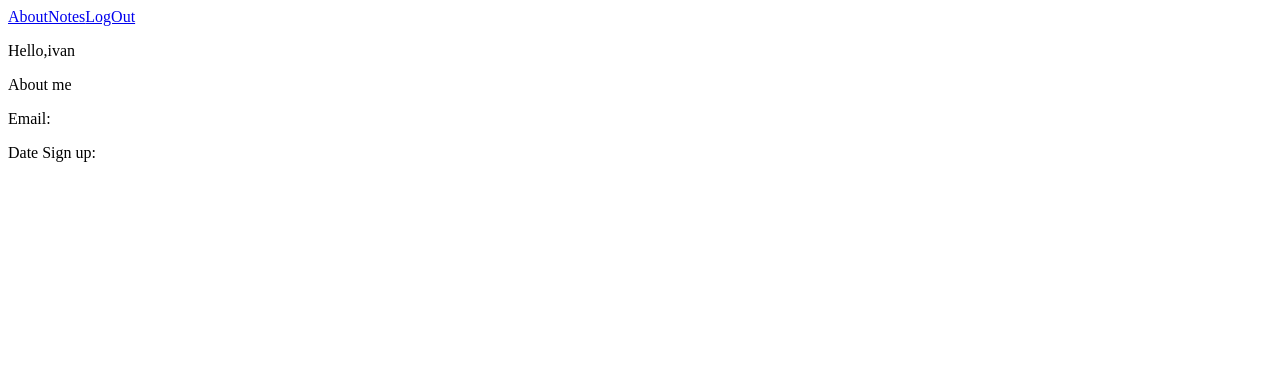
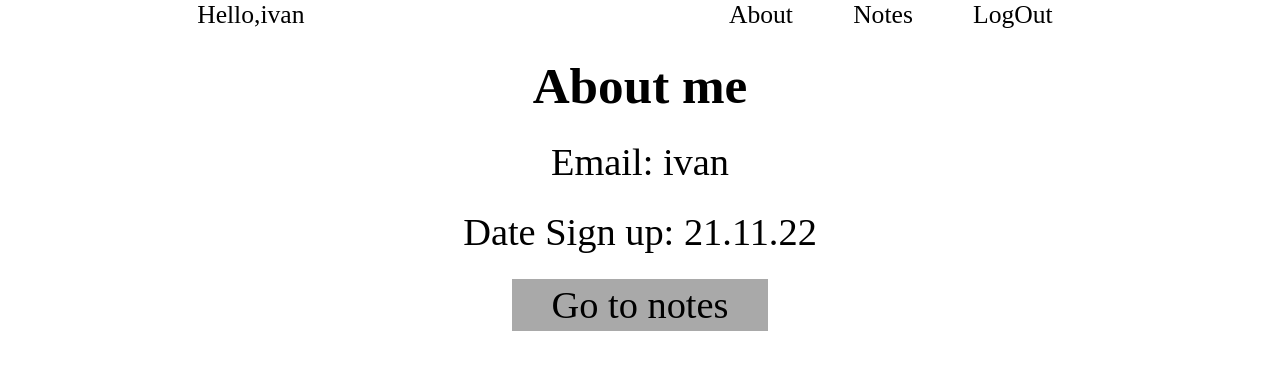
Before and after one commit to Albertoejdhdjfjdjfj/-, a React (Create React App) app: page /dashboard in a window 1280 px wide. Both pictures are taken after a click on the button "LogIn". Shown: the top 370 px of the page. Built offline with nearby package versions, Linux system fonts and the light colour scheme; data requests are answered from the project's data file.

Commit message:
I corrected code

```diff
--- /dev/null
+++ b/src/routes/Dashboad/About/About.css
@@ -0,0 +1,34 @@
+* {
+  margin: 0;
+  padding: 0;
+  text-decoration: none;
+}
+.about {
+  display: flex;
+  flex-direction: column;
+  align-items: center;
+}
+
+h1 {
+  text-align: center;
+  font-size: 4vw;
+  margin-top: 2vw;
+}
+
+.about > p {
+  text-align: center;
+  font-size: 3vw;
+  margin-top: 2vw;
+}
+
+.link {
+  width: 20vw;
+  height: 4vw;
+  background-color: darkgray;
+  color: black;
+  display: flex;
+  justify-content: center;
+  align-items: center;
+  font-size: 3vw;
+  margin-top: 2vw;
+}
--- a/src/routes/Dashboad/About/About.js
+++ b/src/routes/Dashboad/About/About.js
@@ -1,9 +1,15 @@
-export default function About(data) {
+import './About.css';
+import { NavLink } from 'react-router-dom';
+/* eslint-disable */
+export default function About({ data }) {
   return (
-    <div>
-      <p>About me</p>
+    <div className="about">
+      <h1>About me</h1>
       <p>Email: {data.email}</p>
       <p>Date Sign up: {data.date}</p>
+      <NavLink className="link" to="/dashboard/notes">
+        Go to notes
+      </NavLink>
     </div>
   );
 }
--- /dev/null
+++ b/src/routes/Dashboad/Dashboard.css
@@ -0,0 +1,25 @@
+* {
+  margin: 0;
+  padding: 0;
+  text-decoration: none;
+}
+
+.navigation {
+  display: flex;
+  justify-content: space-around;
+}
+
+.navigation > p {
+  font-size: 2vw;
+}
+
+.linkToPage {
+  color: black;
+  font-size: 2vw;
+}
+
+.links {
+  width: 30%;
+  display: flex;
+  justify-content: space-around;
+}
--- a/src/routes/Dashboad/Dashboard.js
+++ b/src/routes/Dashboad/Dashboard.js
@@ -4,6 +4,7 @@ import { useState, useEffect } from 'react';
 import About from './About/About';
 import Notes from './Notes/Notes';
 import LogOut from './LogOut/LogOut';
+import './Dashboard.css';
 
 export default function Dashboard() {
   const [data, setData] = useState();
@@ -21,11 +22,19 @@ export default function Dashboard() {
   if (data) {
     return (
       <div>
-        <div>
-          <NavLink to="/dashboard/">About</NavLink>
-          <NavLink to="/dashboard/notes">Notes</NavLink>
-          <NavLink to="/dashboard/logout">LogOut</NavLink>
+        <div className="navigation">
           <p>Hello,{data.email}</p>
+          <div className="links">
+            <NavLink className="linkToPage" to="/dashboard/">
+              About
+            </NavLink>
+            <NavLink className="linkToPage" to="/dashboard/notes">
+              Notes
+            </NavLink>
+            <NavLink className="linkToPage" to="/dashboard/logout">
+              LogOut
+            </NavLink>
+          </div>
         </div>
         <Routes>
           <Route index element={<About data={data} />} />
--- a/src/routes/Dashboad/Notes/CreateNote.js
+++ b/src/routes/Dashboad/Notes/CreateNote.js
@@ -1,13 +1,17 @@
 import { NavLink } from 'react-router-dom';
 import { useState } from 'react';
+import './styles/CreateNote.css';
 
 export default function CreateNote(Id) {
   const [name, setName] = useState();
   const [text, setText] = useState();
   return (
-    <div>
-      <div>
-        <NavLink to="/dashboard/notes">Back</NavLink>Create new note
+    <div className="wrapperOfPage">
+      <div className="navOfPage">
+        <NavLink className="linkBack" to="/dashboard/notes">
+          Back
+        </NavLink>
+        <h2>Create new note</h2>
       </div>
       <input onChange={(e) => setName(e.target.value)} type="text" placeholder="Name" />
       <input onChange={(e) => setText(e.target.value)} type="text" placeholder="Note text..." />
--- a/src/routes/Dashboad/Notes/ListOfNotes.js
+++ b/src/routes/Dashboad/Notes/ListOfNotes.js
@@ -1,5 +1,7 @@
 import { NavLink } from 'react-router-dom';
 import { useState, useEffect } from 'react';
+import './styles/ListOfNotes.css';
+
 export default function ListOfNotes(userId) {
   const [notes, setNotes] = useState(false);
 
@@ -11,18 +13,22 @@ export default function ListOfNotes(userId) {
 
   if (notes) {
     return (
-      <div>
-        <p>Notes</p>
-        <NavLink to="/dashboard/notes/create">Add new note</NavLink>
-        <div>
+      <div className="notesField">
+        <h1>Notes</h1>
+        <NavLink className="link" to="/dashboard/notes/create">
+          Add new note
+        </NavLink>
+        <div className="notes">
           {notes.map((item) => (
-            <div key={item.id}>
-              <NavLink to={`/dashboard/notes/${item.id}`}>
+            <div key={item.id} className="note">
+              <NavLink className="linkToNote" to={`/dashboard/notes/${item.id}`}>
                 {item.title} {item.createdAt}
               </NavLink>
               <div>
                 {' '}
-                <NavLink to={`/dashboard/notes/edit/${item.id}`}>Edit</NavLink>{' '}
+                <NavLink className="linkToNote" to={`/dashboard/notes/edit/${item.id}`}>
+                  Edit
+                </NavLink>{' '}
                 <a onClick={() => deleteNote(item.id)}>Delete</a>
               </div>
             </div>
--- /dev/null
+++ b/src/routes/Dashboad/Notes/styles/CreateNote.css
@@ -0,0 +1,34 @@
+*{
+     margin: 0;
+     padding: 0;
+}
+
+.wrapperOfPage{
+     display: flex;
+     flex-direction: column;
+     align-items: center;
+     margin-top: 2vw;
+}
+.wrapperOfPage>input{
+     width: 60%;
+     margin-top: 2vw;
+}
+
+.navOfPage {
+  width: 60%;
+  display: flex;
+  align-items: center;
+}
+
+h2{
+   font-size: 3vw;
+   display: flex;
+   align-items: center;
+   margin-left: 16vw;
+}
+
+.linkBack{
+background-color: darkgray;
+color: black;
+font-size: 2vw;
+}
--- /dev/null
+++ b/src/routes/Dashboad/Notes/styles/ListOfNotes.css
@@ -0,0 +1,34 @@
+h1 {
+  text-align: center;
+  font-size: 4vw;
+  margin-top: 2vw;
+}
+
+.notesField {
+  width: 100%;
+  display: flex;
+  flex-direction: column;
+  align-items: center;
+}
+
+.notes {
+  width: 80%;
+  margin-top: 3vw;
+}
+
+.note {
+  width: 100%;
+  display: flex;
+  justify-content: space-between;
+  margin-top: 2vw;
+}
+
+.note > div > a {
+  font-size: 3vw;
+}
+
+.linkToNote {
+  width: 60%;
+  font-size: 3vw;
+  color: black;
+}
```
